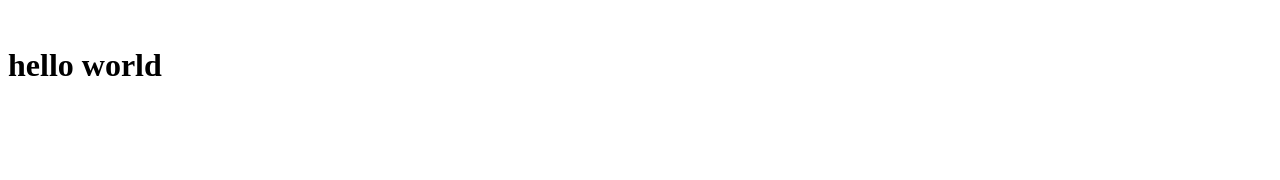
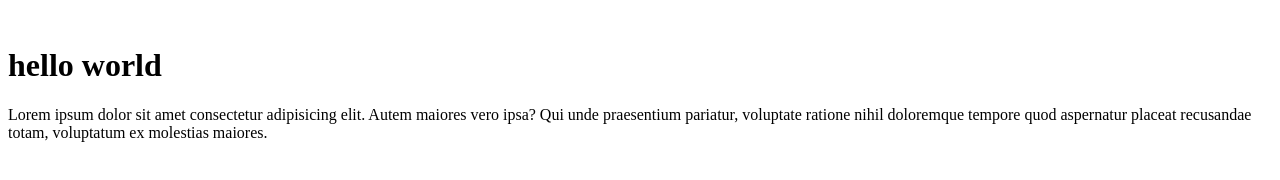
Before and after one commit to mohammedmohammed111/Nabil-and-mohammed-Haj, a plain HTML site: page index.html in a window 1280 px wide. Drawn offline with Linux system fonts and the light colour scheme.

Commit message:
Add some text

```diff
--- a/index.html
+++ b/index.html
@@ -1,5 +1,6 @@
 <!DOCTYPE html>
 <html lang="en">
+
 <head>
     <meta charset="UTF-8">
     <meta http-equiv="X-UA-Compatible" content="IE=edge">
@@ -7,7 +8,12 @@
     <title>Document</title>
 </head>
 <img src="" alt="">
+
 <body>
     <h1>hello world</h1>
+    <p>Lorem ipsum dolor sit amet consectetur adipisicing elit. Autem maiores vero ipsa? Qui unde praesentium pariatur,
+        voluptate ratione nihil doloremque tempore quod aspernatur placeat recusandae totam, voluptatum ex molestias
+        maiores.</p>
 </body>
+
 </html>
```
